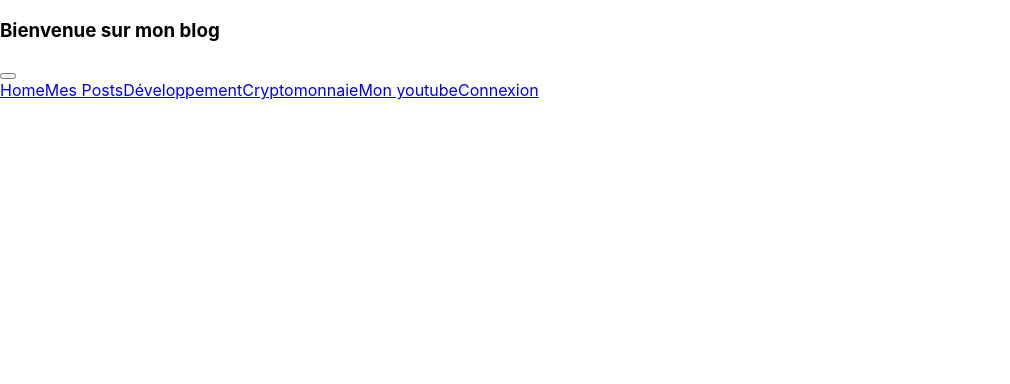
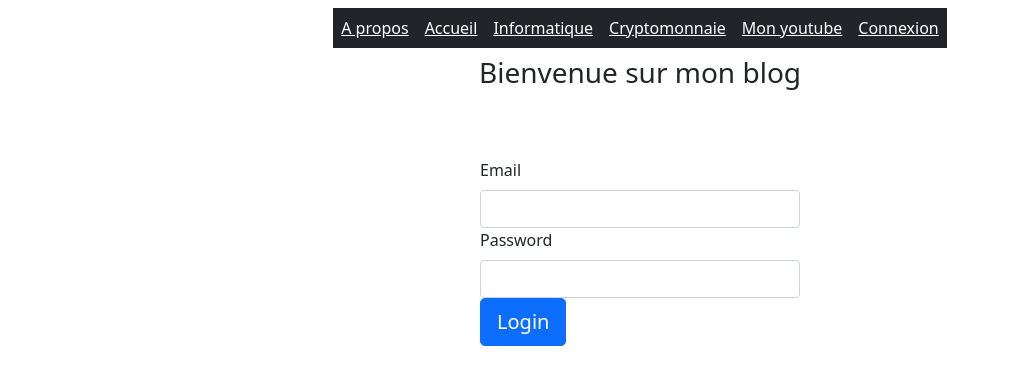
Before and after one commit to Ibrahima-github/React-Blog-Designed, a React (Create React App) app: page /login in a window 1280 px wide. Shown: the top 384 px of the page, without its empty margins (0-1010 px from the left). Built offline with nearby package versions, Linux system fonts and the light colour scheme.

Commit message:
add AdsPictures and AdsLinks

```diff
--- a/package.json
+++ b/package.json
@@ -7,6 +7,7 @@
     "@testing-library/react": "^11.2.7",
     "@testing-library/user-event": "^12.8.3",
     "array-move": "^4.0.0",
+    "bootstrap": "^5.1.1",
     "react": "^17.0.2",
     "react-bootstrap": "^2.0.0-rc.1",
     "react-dom": "^17.0.2",
--- a/src/App.js
+++ b/src/App.js
@@ -4,19 +4,19 @@ import {Posts} from './pages/Posts';
 import {Developpement} from './pages/Developpement';
 import {Cryptomonnaie} from './pages/Cryptomonnaie';
 import {Youtube} from './pages/Youtube';
-import {Connexion} from './pages/Connexion';
+import {Login} from './pages/Login';
 
-import {Navigation} from './Navigation';
+import {Navigation} from './components/Navigation';
 import {BrowserRouter, Route, Switch} from 'react-router-dom';
 
 function App() {
   return (
     <BrowserRouter>
+      <Navigation />
       <div className="container">
-        <h3 className="m-3 d'flex justify-content-left">Bienvenue sur mon blog</h3>
+        <h3 className="d-flex justify-content-center">Bienvenue sur mon blog</h3>
 
 
-      <Navigation />
 
       <Switch>
         <Route path='/' component={Home} exact/>
@@ -24,7 +24,7 @@ function App() {
         <Route path='/developpement' component={Developpement}/>
         <Route path='/cryptomonnaie' component={Cryptomonnaie}/>
         <Route path='/youtube' component={Youtube}/>
-        <Route path='/connexion' component={Connexion} />
+        <Route path='/login' component={Login} />
       </Switch>
       </div>
     </BrowserRouter>
--- /dev/null
+++ b/src/Login.css
@@ -0,0 +1,10 @@
+@media all and (min-width: 480px) {
+    .Login {
+      padding: 60px 0;
+    }
+
+    .Login form {
+      margin: 0 auto;
+      max-width: 320px;
+    }
+  }
--- a/src/components/Article.js
+++ b/src/components/Article.js
@@ -1,23 +1,46 @@
 import React from "react";
 
 
-export function Article({title, uploaded, description, url}){
+export function Article({title, uploaded, description, url, adsTitle, adsLink, adsImageFileName}){
     return(
-        <div className='card-container'>
-            <div className='card-body'>
-                <div className='image-container'>
+    <div>
+        <div className="d-flex justify-content-center" id="a
+        rticle">
+
+            <div className='card-container d-flex justify-content-center'>
+                <div className='card-body '>
                     <div className='card-title'>
                         <h5>{title}</h5>
                     </div>
-                    <iframe width="560" height="315" src={url}
+                    <div className='image-container d-flex justify-content-center'>
+                        <div className="wrap-element">
+                            <iframe className="wrapped-iframe" src={url}
                             title="YouTube video player"
                             frameBorder="0"
                             allow="accelerometer; autoplay; clipboard-write; encrypted-media; gyroscope; picture-in-picture"
                             allowFullScreen></iframe>
+
                         </div>
+                    </div>
+                    <div className="border-top">
+
                         <p>Article écrit le {uploaded}</p>
                         <p className='card-text'>{description}</p>
                     </div>
                 </div>
+            </div>
+        </div>
+            <div id="pub" className="text-center">
+                <p>{adsTitle}</p>
+                <a href={adsLink} target="blank"><img
+                                    width="275px"
+                                    height="200px"
+                                    src={adsImageFileName}
+                                    className="rounded"
+                                    alt="pub"/>
+                </a>
+            </div>
+
+    </div>
     )
 }
--- a/src/Navigation.js
+++ b/src/components/Navigation.js
@@ -7,20 +7,22 @@ export const Navigation = () => {
 
     return(
         <div className="d-flex justify-content-center">
+
             <Navbar>
                 <Navbar.Toggle />
                 <Navbar.Collapse id="basic-navbar-nav">
                     <Nav >
-                        <NavLink className="d-inline p-2 bg-dark text-white" to="/">Home</NavLink>
-                        <NavLink className="d-inline p-2 bg-dark text-white" to="/posts">Mes Posts</NavLink>
-                        <NavLink className="d-inline p-2 bg-dark text-white" to="/developpement">Développement</NavLink>
+                        <NavLink className="d-inline p-2 bg-dark text-white" to="/">A propos</NavLink>
+                        <NavLink className="d-inline p-2 bg-dark text-white" to="/posts">Accueil</NavLink>
+                        <NavLink className="d-inline p-2 bg-dark text-white" to="/developpement">Informatique</NavLink>
                         <NavLink className="d-inline p-2 bg-dark text-white" to="/cryptomonnaie">Cryptomonnaie</NavLink>
                         <NavLink className="d-inline p-2 bg-dark text-white" to="/monyoutube">Mon youtube</NavLink>
-                        <NavLink className="d-inline p-2 bg-dark text-white" to="/connexion">Connexion</NavLink>
+                        <NavLink className="d-inline p-2 bg-dark text-white" to="/login">Connexion</NavLink>
                     </Nav>
 
                 </Navbar.Collapse>
             </Navbar>
         </div>
+
     )
 }
--- a/src/index.css
+++ b/src/index.css
@@ -11,3 +11,20 @@ code {
   font-family: source-code-pro, Menlo, Monaco, Consolas, 'Courier New',
     monospace;
 }
+
+.card-container{
+  border: 1px solid black;
+}
+
+.wrap-element{
+  border: 1px solid black;
+
+}
+
+.border-top{
+  margin: 20px;
+}
+
+#article{
+  margin: 20px;
+}
--- a/src/index.js
+++ b/src/index.js
@@ -3,6 +3,7 @@ import ReactDOM from 'react-dom';
 import './index.css';
 import App from './App';
 import reportWebVitals from './reportWebVitals';
+import 'bootstrap/dist/css/bootstrap.min.css';
 
 ReactDOM.render(
   <React.StrictMode>
--- /dev/null
+++ b/src/pages/Login.jsx
@@ -0,0 +1,66 @@
+import React, { Component } from "react";
+import Form from "react-bootstrap/Form";
+import Button from "react-bootstrap/Button";
+import "../Login.css";
+
+export class Login extends Component{
+
+    constructor(props){
+        super(props);
+        this.handleSubmit= this.handleSubmit.bind(this);
+    }
+
+    handleSubmit(event){
+
+        fetch(process.env.REACT_APP_API+'utilisateurs', {method:'GET',
+            headers:{
+                'Accept': 'application/json',
+                'Content-type' : 'application/json'
+            },
+            body: JSON.stringify({
+                UtilisateurUsername: event.target.UtilisateurUsername.value,
+                UtilisateurPassword: event.target.UtilisateurPassword.value})
+        })
+        .then(response =>
+            response.json()
+        )
+        .then((result) => {
+            alert(result);
+        })
+        .catch(error => {
+            console.error(error.message)
+        });
+    }
+
+    render(){
+
+        return (
+          <div className="Login">
+            <Form onSubmit={this.handleSubmit}>
+              <Form.Group size="lg" controlId="email">
+                <Form.Label>Email</Form.Label>
+                <Form.Control
+
+                  type="text"
+                  name="UtilisateurName"
+
+                />
+              </Form.Group>
+              <Form.Group size="lg" controlId="password">
+                <Form.Label>Password</Form.Label>
+                <Form.Control
+                  type="password"
+                  name="UtilisateurPassword"
+
+                />
+              </Form.Group>
+              <Button block size="lg" type="submit" >
+                Login
+              </Button>
+            </Form>
+
+          </div>
+
+        );
+    }
+}
--- a/src/pages/Posts.js
+++ b/src/pages/Posts.js
@@ -27,7 +27,7 @@ export const Posts = () => {
 
     return(
         <div className="d-flex justify-content-center">
-            Page publications
+
 
             <div className='Article'>
             {posts.map(post=>
@@ -39,6 +39,9 @@ export const Posts = () => {
                             uploaded={post.ArticleUploadDate}
                             description={post.PostDescription}
                             url={post.PostYoutubeHref}
+                            adsTitle={post.AdsTitle}
+                            adsImageFileName={post.AdsImageFileName}
+                            adsLink={post.AdsLink}
                         />
                         )}
             </div>
```
Also changed, not shown: src/pages/Connexion.js (deleted). Lines whose indentation alone changed are shown as unchanged.
